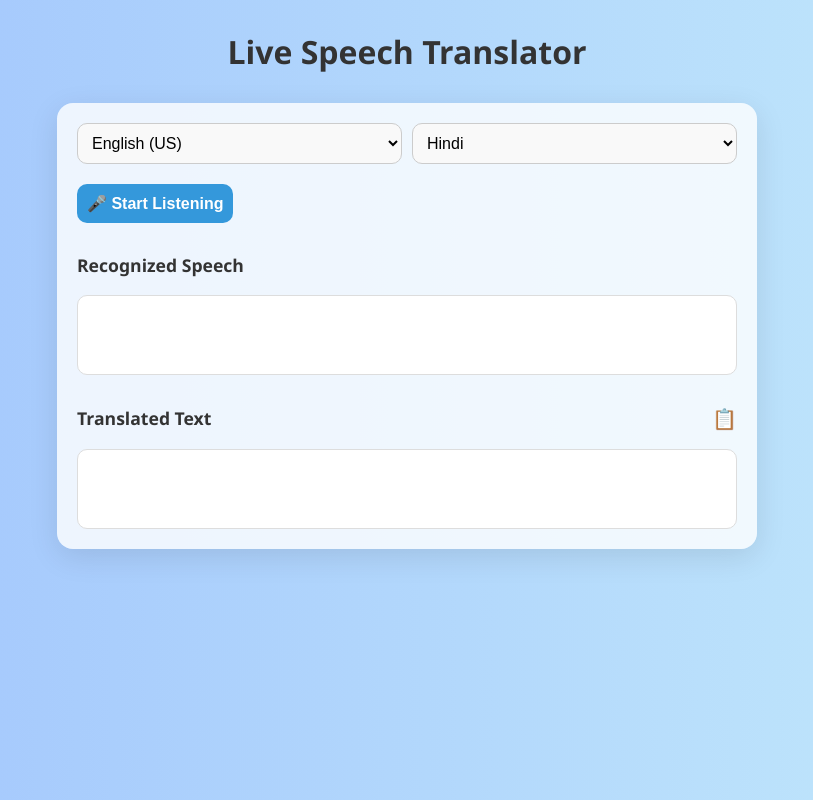
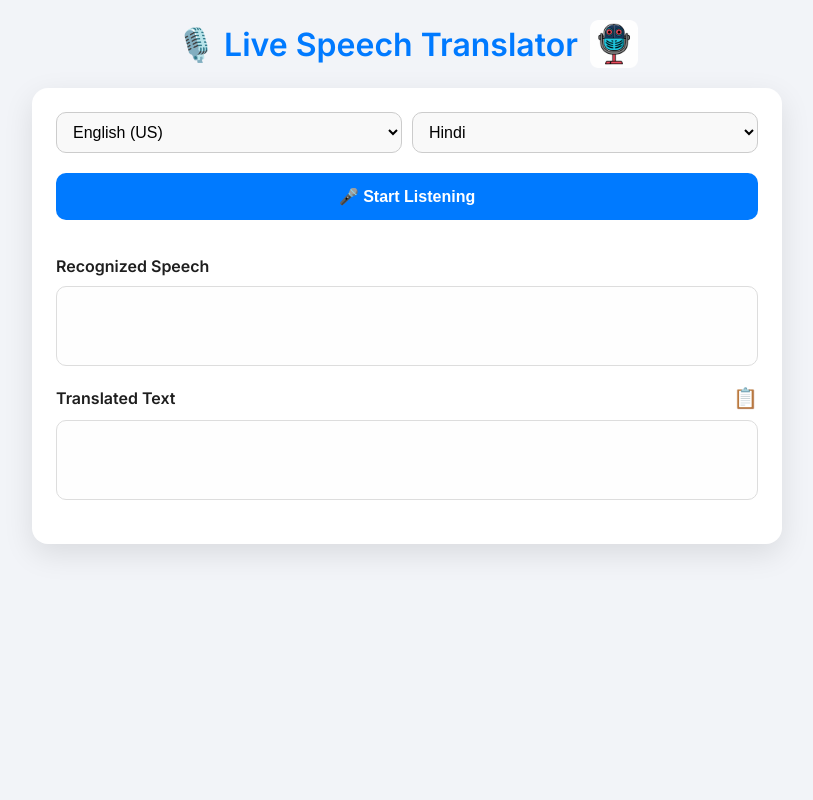
Before and after one commit to roopdon49/Spekoo, a plain HTML site: page index.html in a window 1280 px wide. Shown: the whole page, without its empty margins (233-1046 px from the left). Drawn offline with Linux system fonts and the light colour scheme.

Commit message:
index.html

```diff
--- a/index.html
+++ b/index.html
@@ -4,123 +4,153 @@
   <meta charset="UTF-8">
   <title>Live Speech Translator</title>
   <meta name="viewport" content="width=device-width, initial-scale=1.0">
+  <link href="https://fonts.googleapis.com/css2?family=Inter:wght@400;600&display=swap" rel="stylesheet">
   <style>
-    /* Global Styles */
+    :root {
+      --primary: #007aff;
+      --danger: #ff3b30;
+      --bg: #f2f4f8;
+      --card-bg: #ffffff;
+      --text: #1e1e1e;
+    }
+
     * {
       box-sizing: border-box;
     }
 
     body {
       margin: 0;
-      font-family: 'Segoe UI', sans-serif;
-      background: linear-gradient(to right, #a1c4fd, #c2e9fb);
+      font-family: 'Inter', sans-serif;
+      background: var(--bg);
+      color: var(--text);
       display: flex;
       flex-direction: column;
       align-items: center;
-      min-height: 100vh;
-      color: #333;
+      padding: 20px;
     }
 
-    h1 {
-      margin: 30px 10px 10px;
+    .title {
+      display: flex;
+      align-items: center;
+      justify-content: center;
+      gap: 12px;
+      margin: 0 0 20px;
       font-size: 2rem;
       text-align: center;
+      color: var(--primary);
+      flex-wrap: wrap;
+    }
+
+    .title img {
+      width: 48px;
+      height: 48px;
+      object-fit: contain;
     }
 
     .container {
-      background: rgba(255, 255, 255, 0.8);
+      background: var(--card-bg);
+      box-shadow: 0 10px 30px rgba(0,0,0,0.1);
       border-radius: 16px;
-      box-shadow: 0 8px 30px rgba(0, 0, 0, 0.1);
-      padding: 20px;
-      width: 95%;
-      max-width: 700px;
-      margin: 20px auto;
+      padding: 24px;
+      max-width: 750px;
+      width: 100%;
     }
 
     .row {
       display: flex;
+      gap: 10px;
       flex-wrap: wrap;
-      gap: 10px;
-      justify-content: space-between;
       margin-bottom: 20px;
     }
 
-    select, button {
-      flex: 1 1 45%;
-      padding: 10px;
+    select {
+      flex: 1 1 48%;
+      padding: 10px 12px;
       font-size: 16px;
       border-radius: 10px;
       border: 1px solid #ccc;
-      background-color: #f9f9f9;
+      background: #f9f9f9;
     }
 
-    button#toggleBtn {
-      flex: 1 1 100%;
-      background-color: #3498db;
+    #toggleBtn {
+      width: 100%;
+      padding: 14px;
+      font-size: 16px;
+      border: none;
+      border-radius: 10px;
+      background-color: var(--primary);
       color: white;
-      border: none;
       font-weight: bold;
-      transition: background 0.3s;
+      transition: background 0.3s ease;
+      cursor: pointer;
+      margin-bottom: 20px;
     }
 
-    button#toggleBtn.stop {
-      background-color: #e74c3c;
+    #toggleBtn.stop {
+      background-color: var(--danger);
     }
 
-    h3 {
-      margin-top: 30px;
+    .section {
+      margin-bottom: 20px;
+    }
+
+    .section h3 {
+      font-size: 1rem;
       display: flex;
       align-items: center;
       justify-content: space-between;
-      font-size: 1.1rem;
+      margin-bottom: 10px;
+    }
+
+    .box {
+      background: #fefefe;
+      padding: 14px;
+      border-radius: 10px;
+      border: 1px solid #ddd;
+      min-height: 80px;
+      max-height: 200px;
+      overflow-y: auto;
+      font-size: 16px;
+      transition: all 0.3s ease;
+    }
+
+    .box strong {
+      font-weight: 600;
+      color: var(--primary);
     }
 
     .copy-icon {
       cursor: pointer;
       font-size: 20px;
-      color: #2c3e50;
-      transition: transform 0.2s;
+      color: #555;
+      transition: transform 0.2s ease;
     }
 
     .copy-icon:hover {
       transform: scale(1.2);
     }
 
-    .box {
-      background: #ffffff;
-      border: 1px solid #ddd;
-      padding: 15px;
-      border-radius: 10px;
-      min-height: 80px;
-      max-height: 200px;
-      overflow-y: auto;
-      white-space: pre-wrap;
-      word-break: break-word;
-    }
-
-    strong {
-      font-weight: bold;
-      color: #34495e;
-    }
-
     @media (max-width: 600px) {
-      h1 {
-        font-size: 1.5rem;
-      }
-
       .row {
         flex-direction: column;
       }
-
-      select, button {
+      select {
         flex: 1 1 100%;
+      }
+      .title {
+        flex-direction: column;
+        gap: 8px;
       }
     }
   </style>
 </head>
 <body>
 
-  <h1>Live Speech Translator</h1>
+  <h1 class="title">
+    🎙️ Live Speech Translator
+    <img src="https://roopdon49.github.io/Spekoo/image.png" alt="Logo">
+  </h1>
+
   <div class="container">
     <div class="row">
       <select id="recognizeLang"></select>
@@ -129,14 +159,18 @@
 
     <button id="toggleBtn">🎤 Start Listening</button>
 
+    <div class="section">
       <h3>Recognized Speech</h3>
       <div id="recognizedText" class="box"></div>
+    </div>
 
+    <div class="section">
       <h3>
         Translated Text
         <span class="copy-icon" onclick="copyTranslatedText()">📋</span>
       </h3>
       <div id="translatedText" class="box"></div>
+    </div>
   </div>
 
   <script>
@@ -186,10 +220,8 @@
       const transcript = results[results.length - 1][0].transcript.trim();
       if (transcript !== lastRecognized) {
         lastRecognized = transcript;
-        // Add bold for current, and demote previous bold
-        const currentHTML = recognizedTextDiv.innerHTML.replace(/<strong>(.*?)<\/strong>/, "$1");
-        recognizedTextDiv.innerHTML = `<strong>${transcript}</strong>` + (currentHTML ? "<br>" + currentHTML : "");
-
+        const previous = recognizedTextDiv.innerHTML.replace(/<strong>(.*?)<\/strong>/, '$1');
+        recognizedTextDiv.innerHTML = `<strong>${transcript}</strong>` + (previous ? `<br>${previous}` : '');
         translateText(transcript, translateLangSelect.value);
       }
     };
@@ -221,6 +253,7 @@
           const translation = data[0].map(item => item[0]).join('');
           let existing = translatedTextDiv.innerText.trim();
           translatedTextDiv.innerText = translation + (existing ? '\n' + existing : '');
+          translatedTextDiv.scrollTop = 0;
           speakText(translation, targetLang);
         })
         .catch(() => {
@@ -242,7 +275,7 @@
       const lines = translatedTextDiv.innerText.trim().split('\n').reverse();
       const fullText = lines.join('\n');
       navigator.clipboard.writeText(fullText).then(() => {
-        alert("Translated text copied!");
+        alert("✅ Translated text copied!");
       });
     }
 
```
Lines whose indentation alone changed are shown as unchanged.
